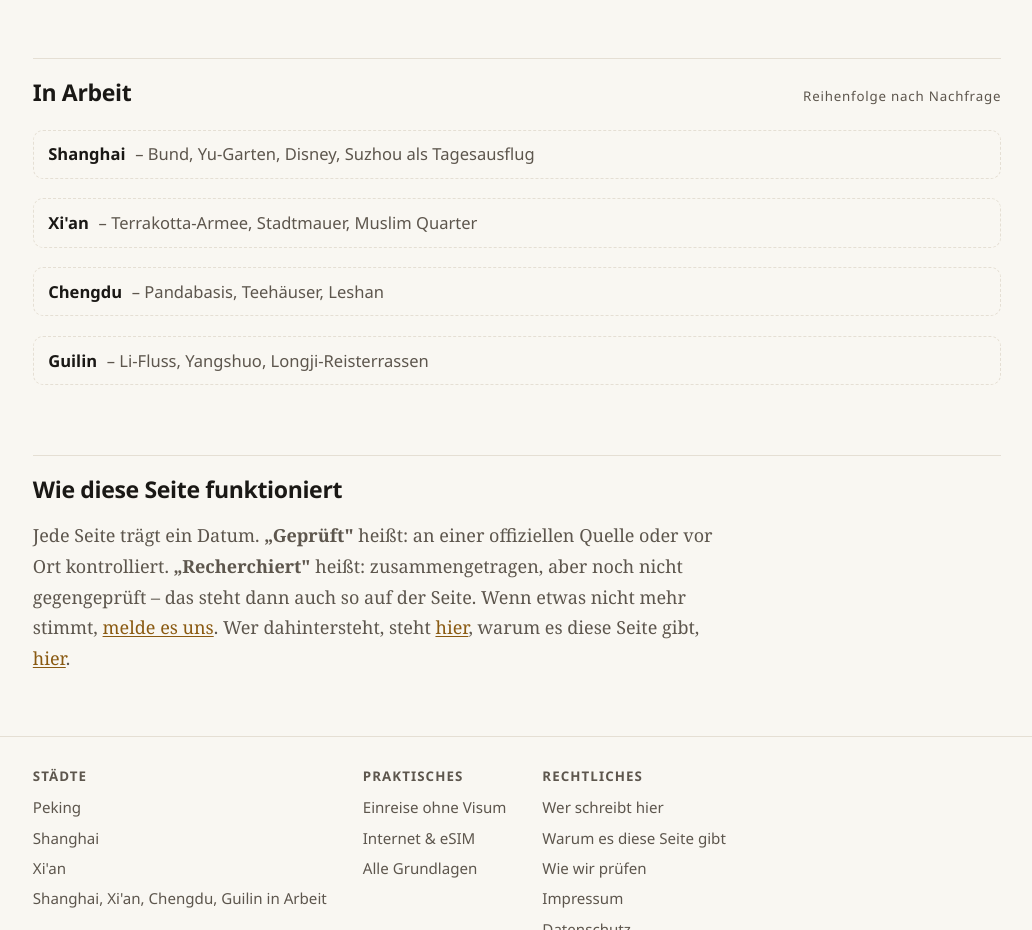
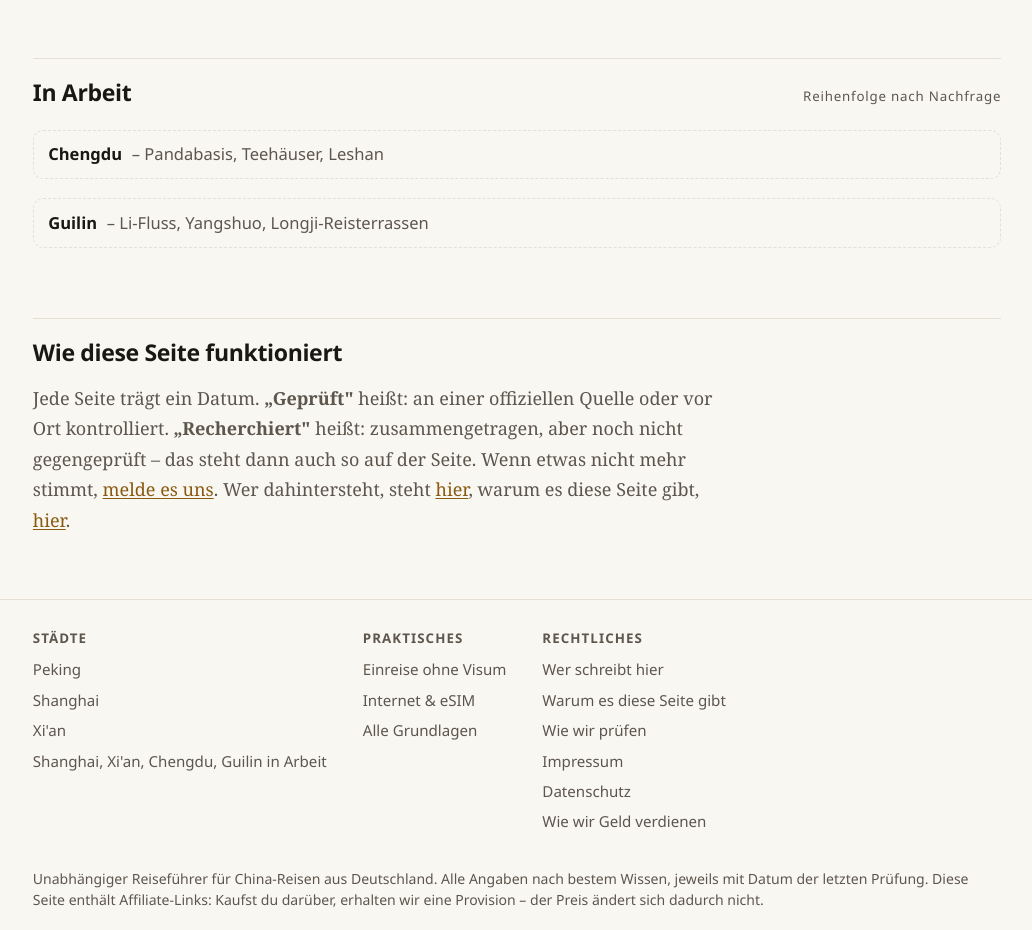
Before and after one commit to caozh502/chinawegweiser, an Astro site: page / in a window 1280 px wide. Shown: the part 3380-4310 px from the top of the page, without its empty margins (123-1155 px from the left). Built offline with nearby package versions, Linux system fonts and the light colour scheme; Astro itself is replaced by a stand-in of ours.

Commit message:
Startseite: 'In Arbeit'-Liste aus der Sammlung abgeleitet (Shanghai und Xiaen waren dort faelschlich noch als geplant gelistet); Chengdu und Guilin bleiben

```diff
--- a/src/pages/index.astro
+++ b/src/pages/index.astro
@@ -28,6 +28,12 @@ const grouped = cityOrder
 const fertigeStaedte = städte.sort(
   (a, b) => cityOrder.indexOf(a.data.city) - cityOrder.indexOf(b.data.city)
 );
+
+/** Geplante Städte: verschwinden automatisch, sobald die Seite in der Sammlung liegt. */
+const geplant = [
+  { city: 'chengdu', text: 'Pandabasis, Teehäuser, Leshan' },
+  { city: 'guilin', text: 'Li-Fluss, Yangshuo, Longji-Reisterrassen' },
+].filter((p) => !städte.some((s) => s.data.city === p.city));
 
 /** Startseiten-Hero. */
 const hero = {
@@ -162,18 +168,19 @@ const teaserBild: Record<string, any> = {
     </section>
   ))}
 
+  {geplant.length > 0 && (
     <section class="soon">
       <div class="section-h">
         <h2>In Arbeit</h2>
         <span>Reihenfolge nach Nachfrage</span>
       </div>
       <ul class="soon-list">
-      <li><b>Shanghai</b> – Bund, Yu-Garten, Disney, Suzhou als Tagesausflug</li>
-      <li><b>Xi'an</b> – Terrakotta-Armee, Stadtmauer, Muslim Quarter</li>
-      <li><b>Chengdu</b> – Pandabasis, Teehäuser, Leshan</li>
-      <li><b>Guilin</b> – Li-Fluss, Yangshuo, Longji-Reisterrassen</li>
+        {geplant.map((p) => (
+          <li><b>{cityNames[p.city]}</b> – {p.text}</li>
+        ))}
       </ul>
     </section>
+  )}
 
   <section>
     <div class="section-h">
```
Lines whose indentation alone changed are shown as unchanged.
